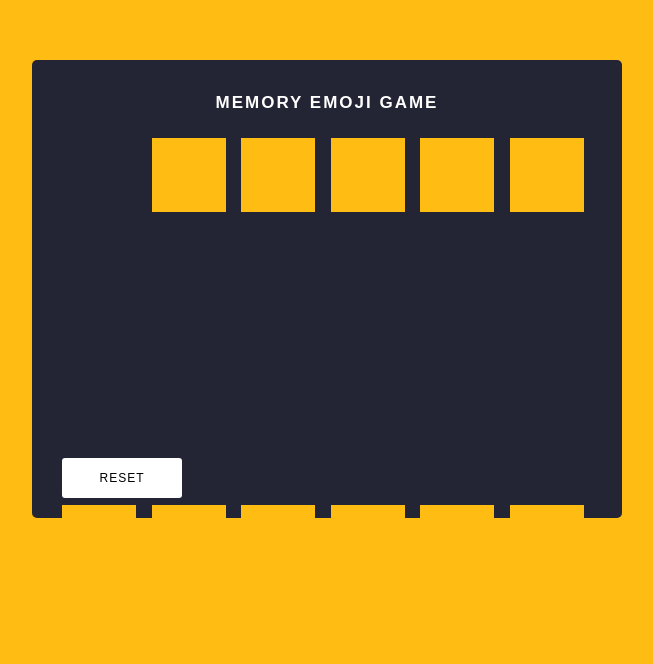
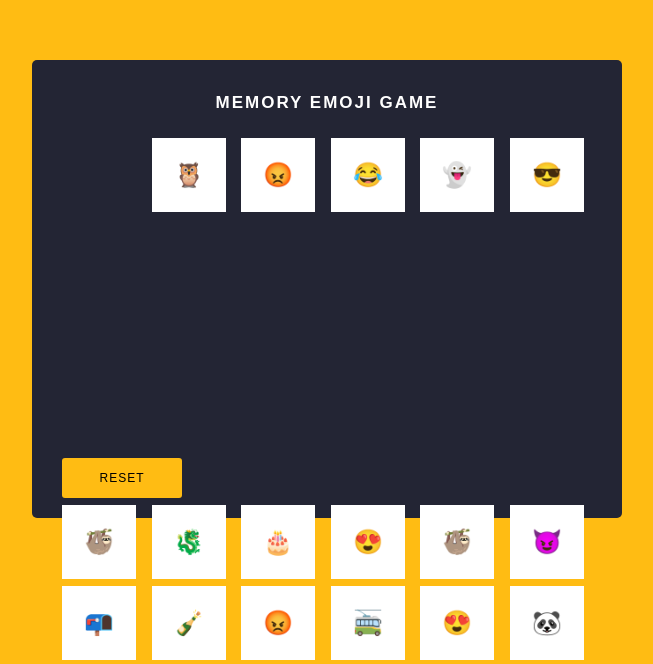
Before and after one commit to darshan1005/memory_card_game, a plain HTML site: page index.html in a window 1280 px wide. Shown: the part 111-775 px from the top of the page, without its empty margins (313-966 px from the left). Drawn offline with Linux system fonts and the light colour scheme.

Commit message:
Update style.css

```diff
--- a/style.css
+++ b/style.css
@@ -47,7 +47,6 @@ body{
     letter-spacing: 1px;
     font-size: 12px;
     cursor: pointer;
-    background: white;
 }
 
 .container .game{
@@ -55,44 +54,52 @@ body{
     height: 350px;
     margin-top: 25px;
     display: grid;
-    grid-template-columns: repeat(auto-fill,minmax(70px, 1fr));
+    grid-template-columns: repeat(auto-fill,minmax(70px, 3fr));
     gap: 7px;
-    transform-style: preserve-3d;
-    perspective: 500px;
+
 }
 
 .item{
     position: relative;
     height: 74px;
     width: 74px;
-    background: white;
-    display: flex;
-    align-items: center;
-    justify-content: center;
-    font-size: 25px;
-    transition: all .25s;
-    transform: rotateY(180deg);
+
+/* Add these properties to create a 3D effect for the cards */
+transform-style: preserve-3d;
+perspective: 500px;
+
+background:white;
+
+display:flex;
+align-items:center;
+justify-content:center;
+
+/* Use a relative unit for font size */
+font-size :1.5rem;
+
+transition :all .25s;
+transform :rotateY(180deg);
 }
 
 .item.boxOpen{
-    transform: rotateY(0deg);
+transform :rotateY(0deg);
 }
 
 .item::after{
-    content: "";
-    position: absolute;
-    inset: 0;
-    background: #ffbc13;
-    transition: all .25s;
-    transform: rotateY(0deg);
-    backface-visibility: hidden;
+content :"";
+position :absolute;
+inset :0;
+background :#ffbc13;
+transition :all .25s;
+transform :rotateY(0deg);
+backface-visibility :hidden;
 }
 
 .boxOpen::after,.boxMatch::after{
-    transform: rotateY(180deg);
+transform :rotateY(180deg);
 }
 
 ::selection{
-    background: white;
-    color: #232534;
+background :white;
+color :#232534;
 }
```
